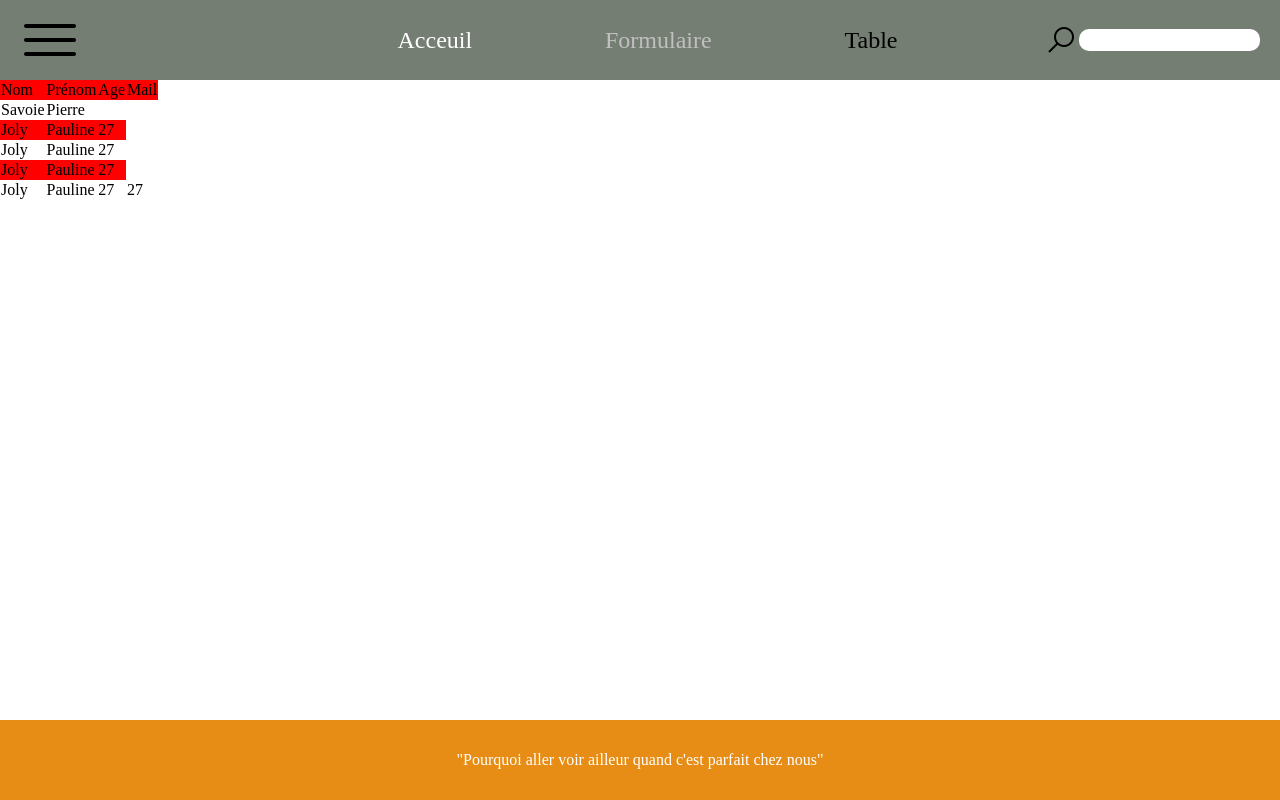
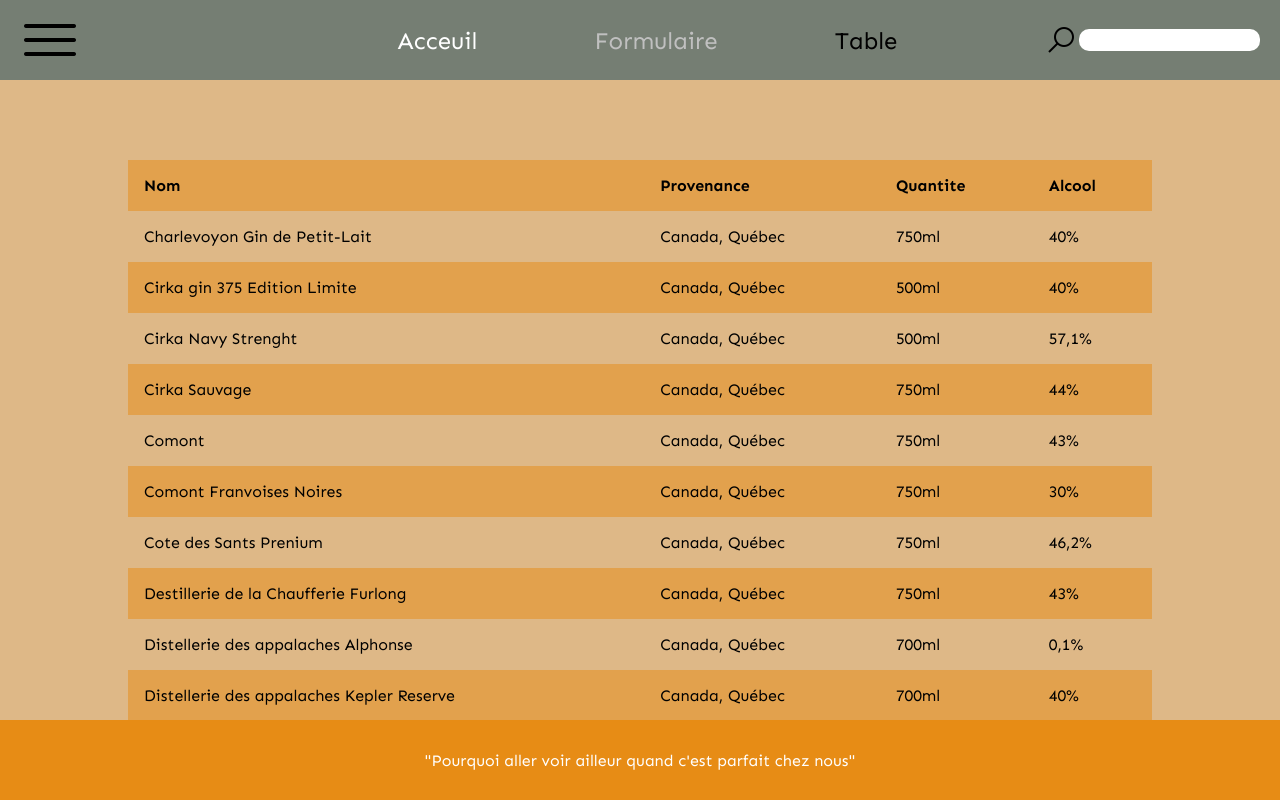
Before and after one commit to FrankBol/Ecole-TP1_Intgration.md, a Flask app: page /table in a window 1280 px wide. Run offline with Flask 2, Linux system fonts and the light colour scheme.

Commit message:
Premier commit

```diff
--- a/static/css/style.css
+++ b/static/css/style.css
@@ -1,8 +1,12 @@
+@import url('https://fonts.googleapis.com/css2?family=Sen:wght@400;700&display=swap');
+
 *{
     margin: 0;
 }
 body, html{
     height: 100%;
+    font-family: Sen;
+    background-color: burlywood
 /*----------------------------------HEAD------------------------------------*/
 }
 header{
@@ -139,9 +143,7 @@ fieldset div:last-child{
 form div label{
     text-align: left;
 }
-table{
-    border-collapse: collapse;
-}
+
 /* #email{
     border: solid red;
 } */
@@ -174,3 +176,19 @@ footer{
         display: none;
     }
 }
+
+/* ---------------------------------------------- Table ---------------------------------------------------- */
+.tableContainer{
+    display: flex;
+    justify-content: center;
+}
+
+table{
+    margin-top: 5em;
+    border-collapse: collapse;
+    width: 80%;
+}
+td, th{
+    padding: 1em;
+    text-align: left;
+}
--- a/static/js/table.js
+++ b/static/js/table.js
@@ -3,6 +3,6 @@ let tr = document.getElementsByTagName("tr");
 for(let i = 0 ; i<tr.length ;i++ ){
     console.log(i%2);
     if(i%2 == 0){
-        tr[i].style.backgroundColor = "red"
+        tr[i].style.backgroundColor = "rgb(231, 140, 21, 0.5)";
     }
 }
--- a/templates/table.html
+++ b/templates/table.html
@@ -8,37 +8,80 @@ TP1-Table
 {% endblock %}
 
 {% block contenu %}
+<section class="tableContainer">
 <table>
     <tr>
-        <td>Nom</td>
-        <td>Prénom</td>
-        <td>Age</td>
-        <td>Mail</td>
+        <th>Nom</th>
+        <th>Provenance</th>
+        <th>Quantite</th>
+        <th>Alcool</th>
     </tr>
     <tr>
-        <td>Savoie</td>
-        <td>Pierre</td>
+        <td>Charlevoyon Gin de Petit-Lait</td>
+        <td>Canada, Québec</td>
+        <td>750ml</td>
+        <td>40%</td>
     </tr>
     <tr>
-        <td>Joly</td>
-        <td>Pauline</td>
-        <td>27</td>
+        <td>Cirka gin 375 Edition Limite</td>
+        <td>Canada, Québec</td>
+        <td>500ml</td>
+        <td>40%</td>
     </tr>
     <tr>
-        <td>Joly</td>
-        <td>Pauline</td>
-        <td>27</td>
+        <td>Cirka Navy Strenght</td>
+        <td>Canada, Québec</td>
+        <td>500ml</td>
+        <td>57,1%</td>
     </tr>
     <tr>
-        <td>Joly</td>
-        <td>Pauline</td>
-        <td>27</td>
+        <td>Cirka Sauvage</td>
+        <td>Canada, Québec</td>
+        <td>750ml</td>
+        <td>44%</td>
     </tr>
     <tr>
-        <td>Joly</td>
-        <td>Pauline</td>
-        <td>27</td>
-        <td>27</td>
+        <td>Comont</td>
+        <td>Canada, Québec</td>
+        <td>750ml</td>
+        <td>43%</td>
+    </tr>
+    <tr>
+        <td>Comont Franvoises Noires</td>
+        <td>Canada, Québec</td>
+        <td>750ml</td>
+        <td>30%</td>
+    </tr>
+    <tr>
+        <td>Cote des Sants Prenium</td>
+        <td>Canada, Québec</td>
+        <td>750ml</td>
+        <td>46,2%</td>
+    </tr>
+    <tr>
+        <td>Destillerie de la Chaufferie Furlong</td>
+        <td>Canada, Québec</td>
+        <td>750ml</td>
+        <td>43%</td>
+    </tr>
+    <tr>
+        <td>Distellerie des appalaches Alphonse</td>
+        <td>Canada, Québec</td>
+        <td>700ml</td>
+        <td>0,1%</td>
+    </tr>
+    <tr>
+        <td>Distellerie des appalaches Kepler Reserve</td>
+        <td>Canada, Québec</td>
+        <td>700ml</td>
+        <td>40%</td>
+    </tr>
+    <tr>
+        <td>Destillerie du Fjord 48 Chemin Price</td>
+        <td>Canada, Québec</td>
+        <td>500ml</td>
+        <td>%</td>
     </tr>
 </table>
+</section>
 {% endblock %}
```
